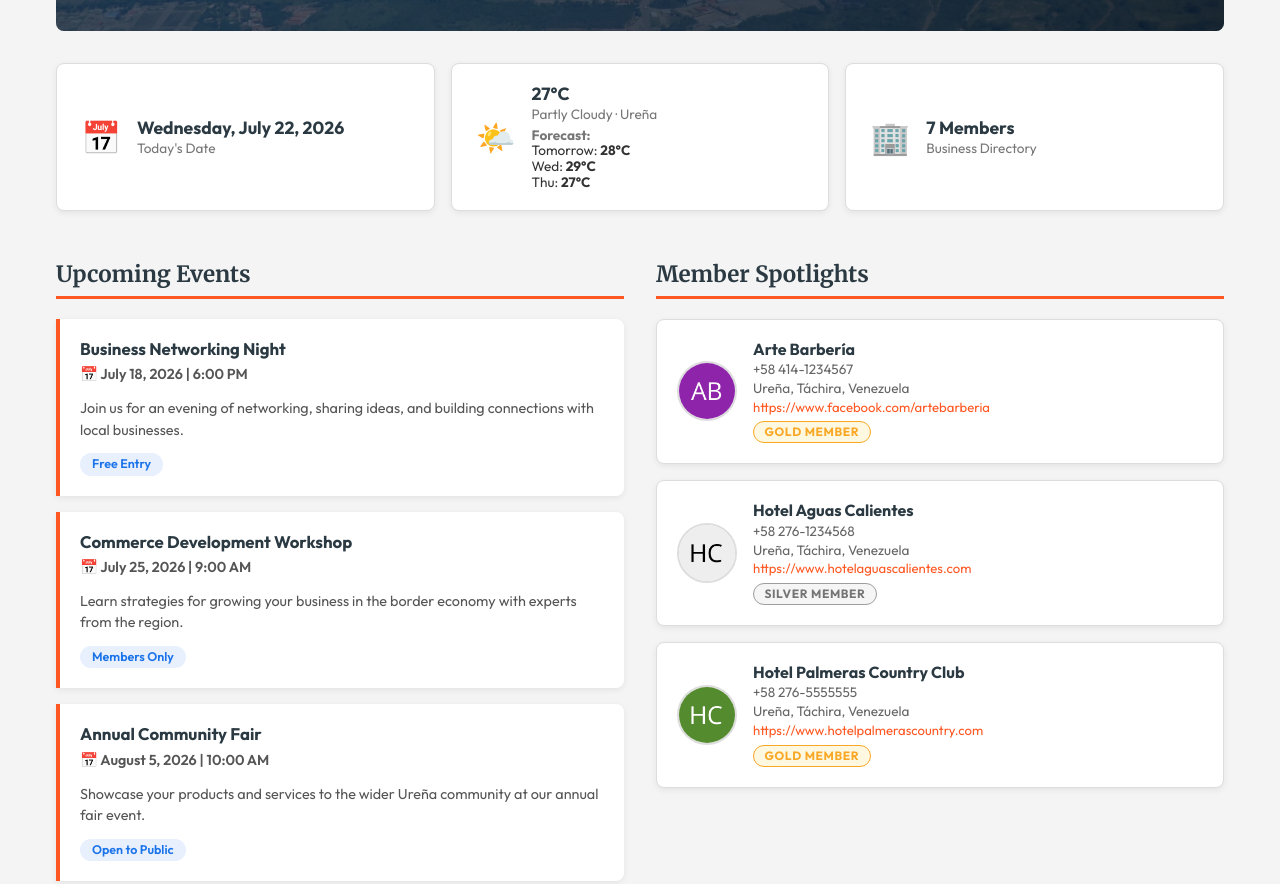
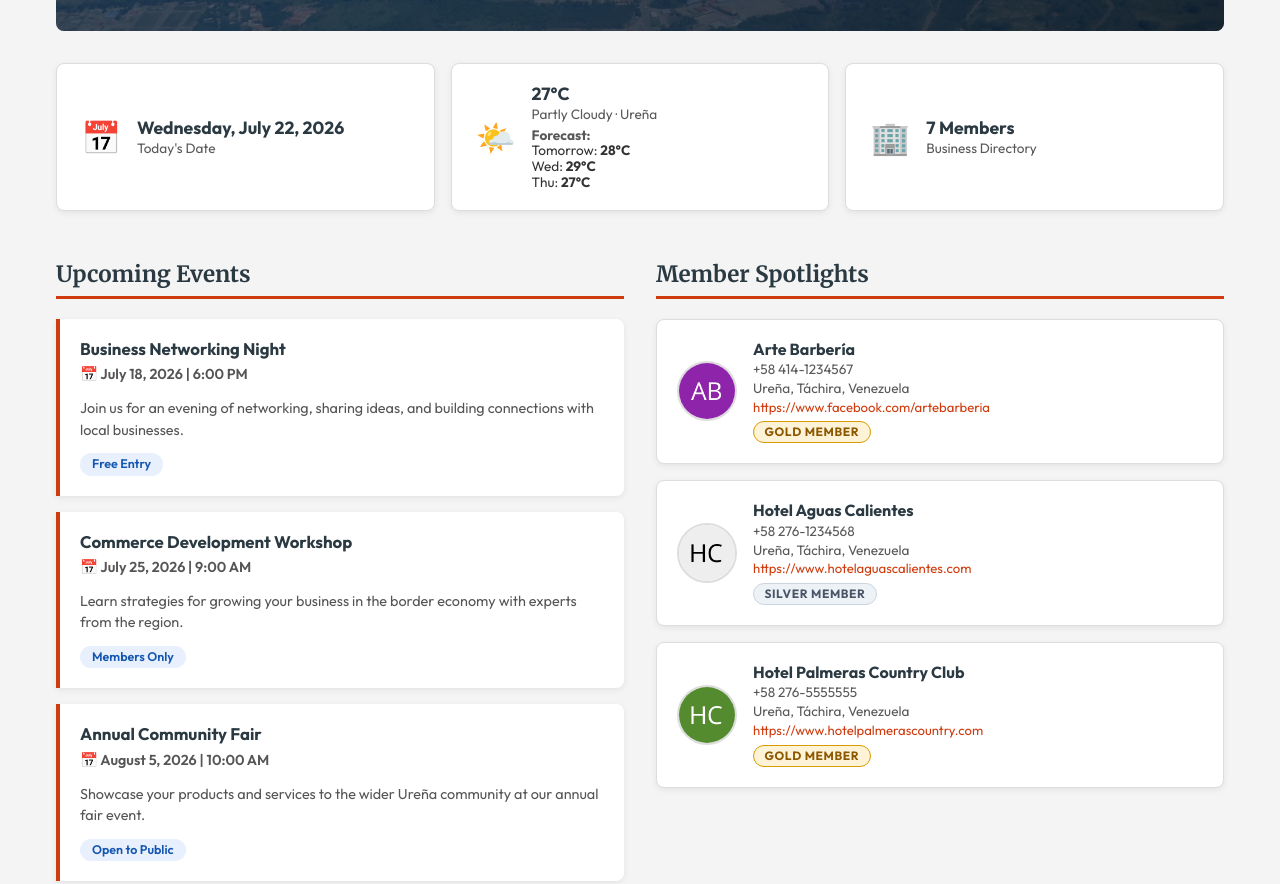
Before and after one commit to chronojean/wdd231, a plain HTML site: page chamber/index.html in a window 1280 px wide. Shown: the part 614-1498 px from the top of the page. Drawn offline with Linux system fonts and the light colour scheme; no server answers.

Commit message:
1st try fixing css colours

```diff
--- a/chamber/styles/siteplan.css
+++ b/chamber/styles/siteplan.css
@@ -3,7 +3,7 @@
 
 /* ── Variables used only in siteplan ───────────────────── */
 :root {
-  --sp-muted:  #666666;
+  --sp-muted:  #595959;
   --sp-card:   #ffffff;
   --sp-radius: 8px;
 }
@@ -79,7 +79,7 @@ main p { margin-bottom: 0.9rem; }
 
 .swatch-hex {
   font-size: 0.78rem;
-  color: #999;
+  color: #595959;
   font-family: monospace;
 }
 
--- a/chamber/styles/small.css
+++ b/chamber/styles/small.css
@@ -1,8 +1,8 @@
 /* small.css - Mobile First */
 :root {
   --primary-color: #2b3a42; /* Dark slate */
-  --secondary-color: #3f5765;
-  --accent-color: #ff5722;  /* Vibrant orange for calls to action */
+  --secondary-color: #344955; /* Slate Gray (Calibrated for AAA contrast) */
+  --accent-color: #d03b0d;  /* Vibrant Terracotta Orange (Calibrated for 5.4:1 AA contrast) */
   --bg-color: #f4f4f4;
   --card-bg: #ffffff;
   --text-color: #333333;
@@ -282,7 +282,7 @@ footer {
 }
 
 .hero-btn:hover {
-  background-color: #e64a19;
+  background-color: #ad2e09;
   transform: translateY(-2px);
 }
 
@@ -319,7 +319,7 @@ footer {
 .info-card p {
   margin: 0;
   font-size: 0.85rem;
-  color: #777;
+  color: #595959;
 }
 
 #weather-forecast {
@@ -384,7 +384,7 @@ footer {
 .event-badge {
   display: inline-block;
   background-color: #e8f0fe;
-  color: #1a73e8;
+  color: #1557b0;
   border-radius: 20px;
   padding: 0.25rem 0.75rem;
   font-size: 0.78rem;
@@ -422,7 +422,7 @@ footer {
 .spotlight-info p {
   margin: 0 0 0.2rem 0;
   font-size: 0.85rem;
-  color: #666;
+  color: #595959;
 }
 
 .spotlight-info a {
@@ -446,19 +446,19 @@ footer {
 }
 
 .badge-gold {
-  background-color: #fff8e1;
-  color: #f9a825;
-  border: 1px solid #f9a825;
+  background-color: #fef3d6;
+  color: #8c5800;
+  border: 1px solid #d99b00;
 }
 
 .badge-silver {
-  background-color: #f5f5f5;
-  color: #757575;
-  border: 1px solid #9e9e9e;
+  background-color: #edf2f7;
+  color: #4a5568;
+  border: 1px solid #cbd5e0;
 }
 
 .badge-bronze {
   background-color: #fbe9e7;
-  color: #bf360c;
-  border: 1px solid #bf360c;
+  color: #a42c06;
+  border: 1px solid #a42c06;
 }
```
Also changed, not shown: chamber/siteplan.html (+6 -6 lines).
